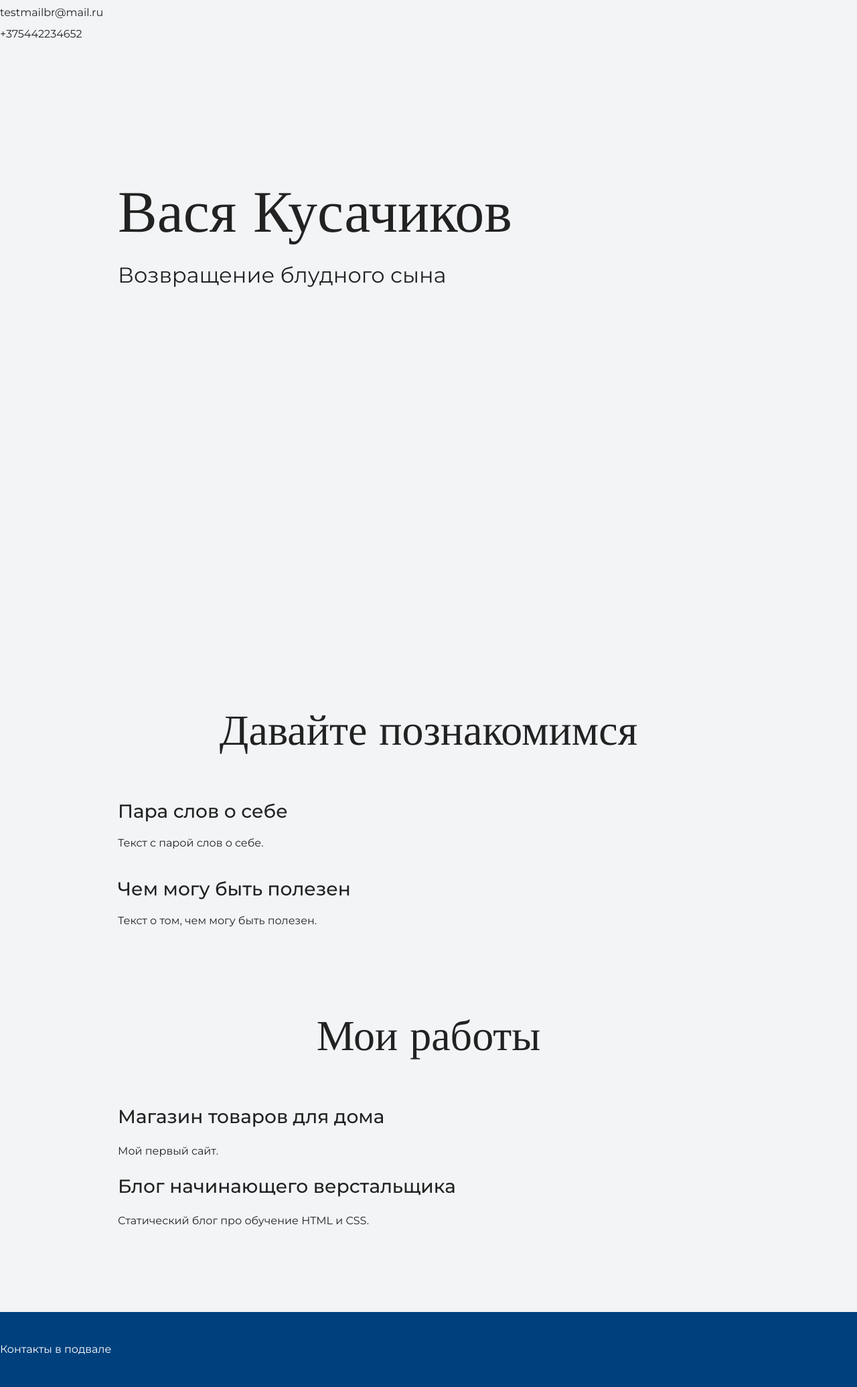
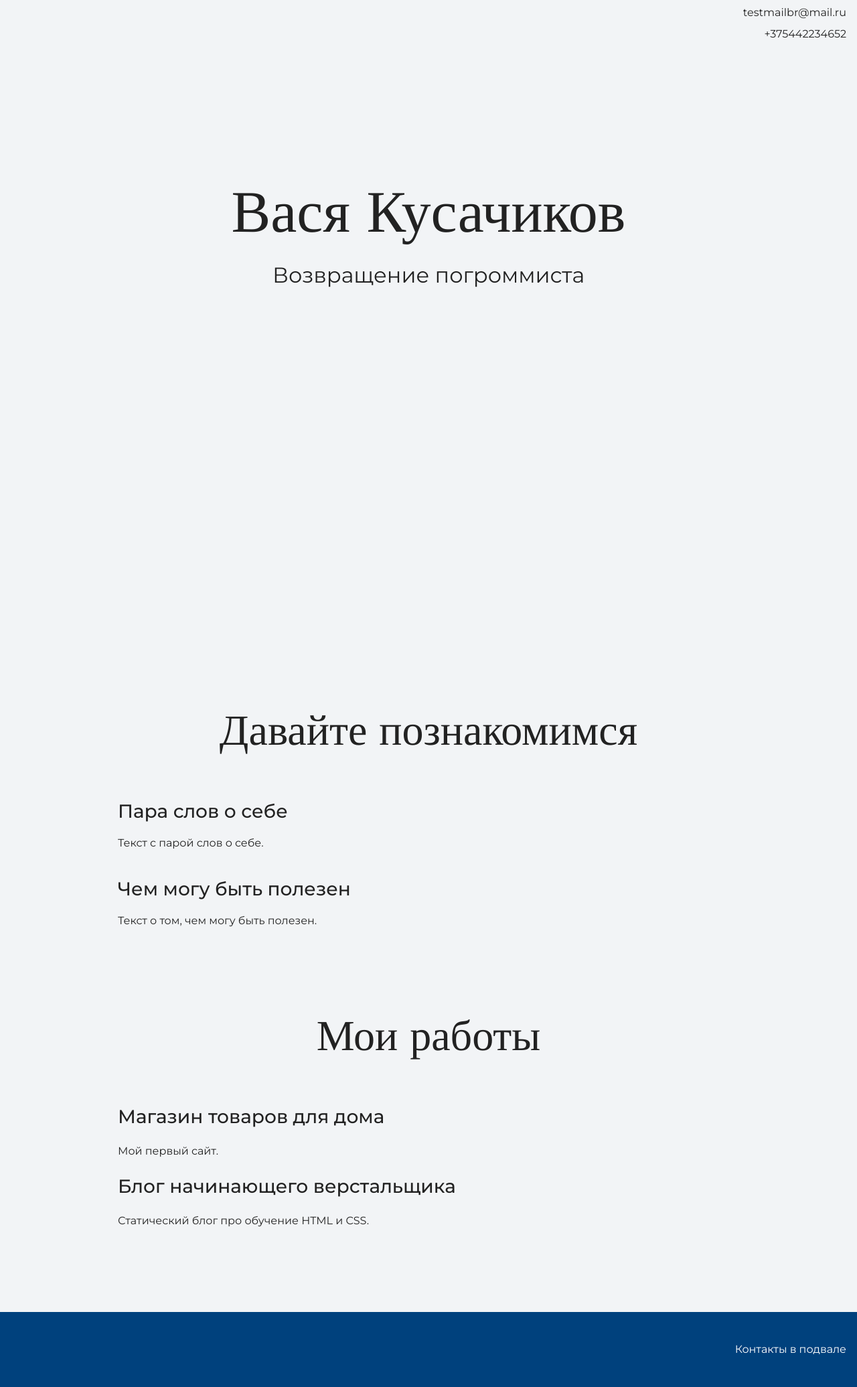
Before and after one commit to Farsirius/test-site1, a plain HTML site: page index.html in a window 1280 px wide. Shown: the part 45-2116 px from the top of the page at 67% size. Drawn offline with nearby package versions, Linux system fonts and the light colour scheme.

Commit message:
Обновление разметки главной страницы

```diff
--- a/index.html
+++ b/index.html
@@ -9,24 +9,31 @@
 
   <body>
     <header class="page-header">
+	<div class="container">
       <p>testmailbr@mail.ru<br>+375442234652</p>
+	</div>
     </header>
 
-<div class="container">
+
     <section class="hero-image">
+	<div class="container">
       <h1 class="heading">Вася Кусачиков</h1>
-      <p>Возвращение блудного сына</p>
+      <p>Возвращение погроммиста</p>
+	</div>
     </section>
 
     <section class="intro">
+	 <div class="container">
       <h2 class="subheading">Давайте познакомимся</h2>
       <h3>Пара слов о себе</h3>
       <p>Текст с парой слов о себе.</p>
       <h3>Чем могу быть полезен</h3>
       <p>Текст о том, чем могу быть полезен.</p>
+	 </div>
     </section>
 
     <section class="portfolio">
+	<div class="container">
       <h2 class="subheading">Мои работы</h2>
 
       <h3>Магазин товаров для дома</h3>
@@ -34,10 +41,12 @@
 
       <h3>Блог начинающего верстальщика</h3>
       <p>Статический блог про обучение HTML и CSS.</p>
+	</div>
     </section>
-</div>
     <footer class="page-footer">
+	<div class="container">
       Контакты в подвале
+	</div>
     </footer>
   </body>
 </html>
```
